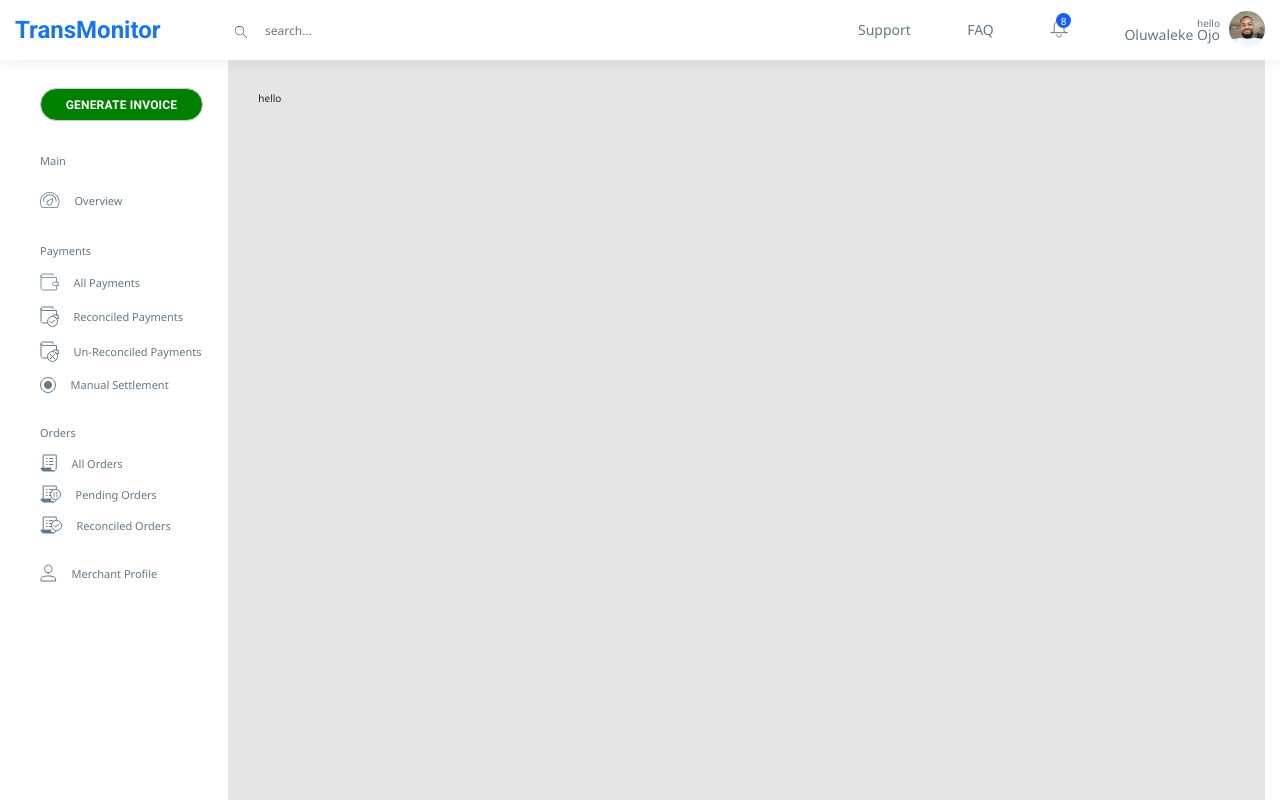
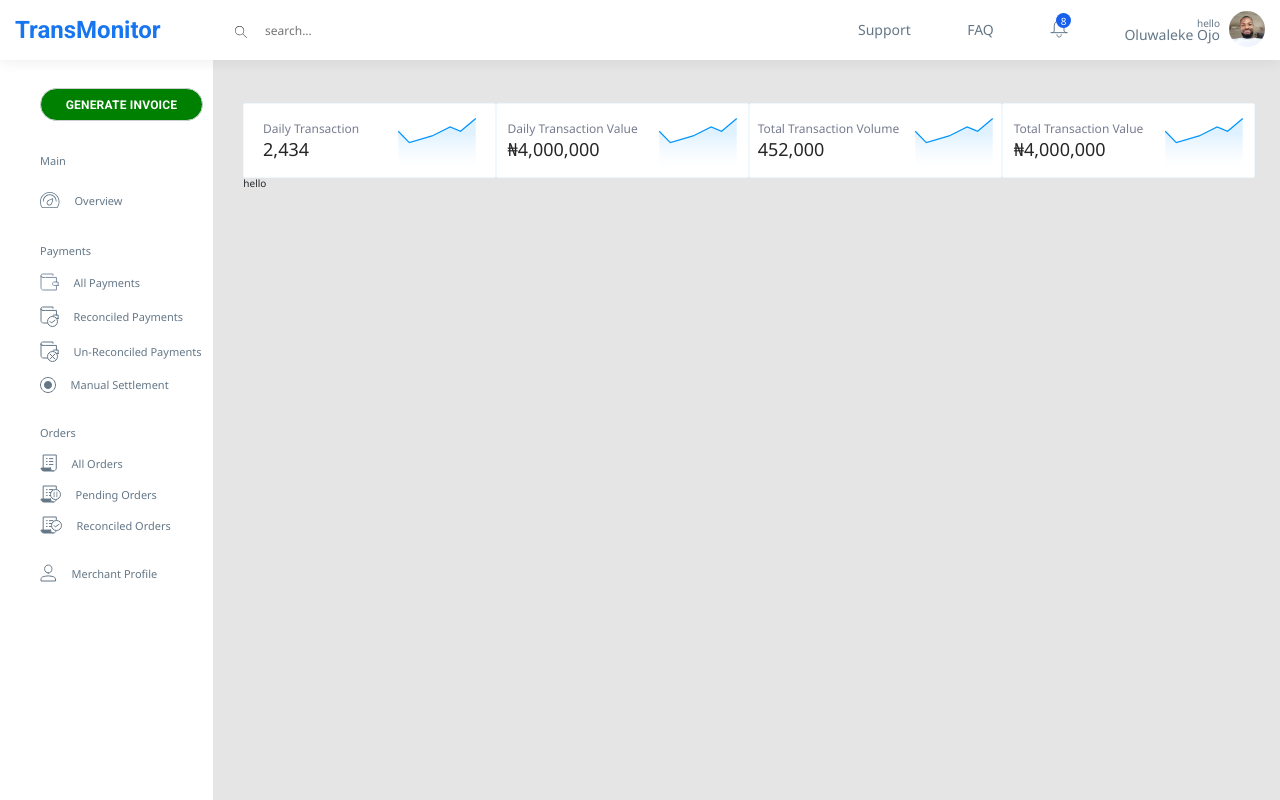
Before and after one commit to victornnaji/transmonitor, a React (Create React App) app: page / in a window 1280 px wide. Shown: the top 800 px of the page. Built offline with nearby package versions, Linux system fonts and the light colour scheme.

Commit message:
implement box component for the main top section

```diff
--- a/src/App.scss
+++ b/src/App.scss
@@ -7,7 +7,7 @@
     margin-left: 0;
 }
 
-.col-lg-2{
+.col-lg-2, .col-lg-10{
     @media(min-width: 1024px){
         padding: 0;
     }
--- /dev/null
+++ b/src/Components/Box/Box.js
@@ -0,0 +1,20 @@
+import React from 'react';
+import "./Box.scss";
+
+let small_chart = "assets/small_chart.svg";
+
+const Box = ({title, numbers}) => {
+    return (
+        <div className="box-container">
+            <div className="contents">
+                <div className="title">{title}</div>
+                <div className="numbers">{numbers}</div>
+            </div>
+            <div className="chart">
+                <img src={small_chart} alt="" className="chart" />
+            </div>
+        </div>
+    )
+}
+
+export default Box;
--- /dev/null
+++ b/src/Components/Box/Box.scss
@@ -0,0 +1,31 @@
+.box-container{
+    display: flex;
+    align-items: center;
+    justify-content: space-around;
+    // padding: 1.8rem 2.1rem 1.8rem 1.8rem;
+    background-color: #fff;
+    width: 25.3rem;
+    background: #FFFFFF;
+    border: 1px solid #EEF8FD;
+    box-sizing: border-box;
+    border-radius: 2px;
+}
+
+.contents{
+    & .title{
+        font-size: 12px;
+        line-height: 16px;
+        color: #787C90;
+    }
+
+    & .numbers{
+        font-size: 18px;
+        line-height: 24px;
+        color: #262626;
+    }
+}
+
+.chart{
+    height: 10rem;
+    width: 8rem;
+}
--- a/src/Features/Main/Main.js
+++ b/src/Features/Main/Main.js
@@ -1,10 +1,24 @@
 import React from 'react';
 import "./Main.scss";
+import Box from '../../Components/Box/Box';
 
 const Main = () => {
     return (
         <div className="main-container">
-            hello
+            <div className="main-top-section">
+               <div className="side">
+                    <Box title="Daily Transaction" numbers="2,434" />
+                    <Box title="Daily Transaction Value" numbers="₦4,000,000" />
+               </div>
+               <div className="side">
+                    <Box title="Total Transaction Volume" numbers="452,000" />
+                    <Box title="Total Transaction Value " numbers="₦4,000,000" />
+               </div>
+            </div>
+
+            <div className="main-chart-section">
+                hello
+            </div>
         </div>
     )
 }
--- a/src/Features/Main/Main.scss
+++ b/src/Features/Main/Main.scss
@@ -1,6 +1,21 @@
 .main-container{
-    padding: 3.3rem 3rem;
     background-color: #E5E5E5;
     width: 100%;
     height: calc(1450px - 6rem);
+
+    @media (min-width: 1024px){
+        padding: 4.3rem 3rem;
+    }
 }
+
+.main-top-section{
+    height: 7.5rem;
+    display: flex;
+    justify-content: space-between;
+
+    & .side{
+        display: flex;
+        justify-content: space-between;
+        width: calc(253px + 253px + 50px);
+    }
+}
```
Also changed, not shown: public/assets/small_chart.svg (added).
